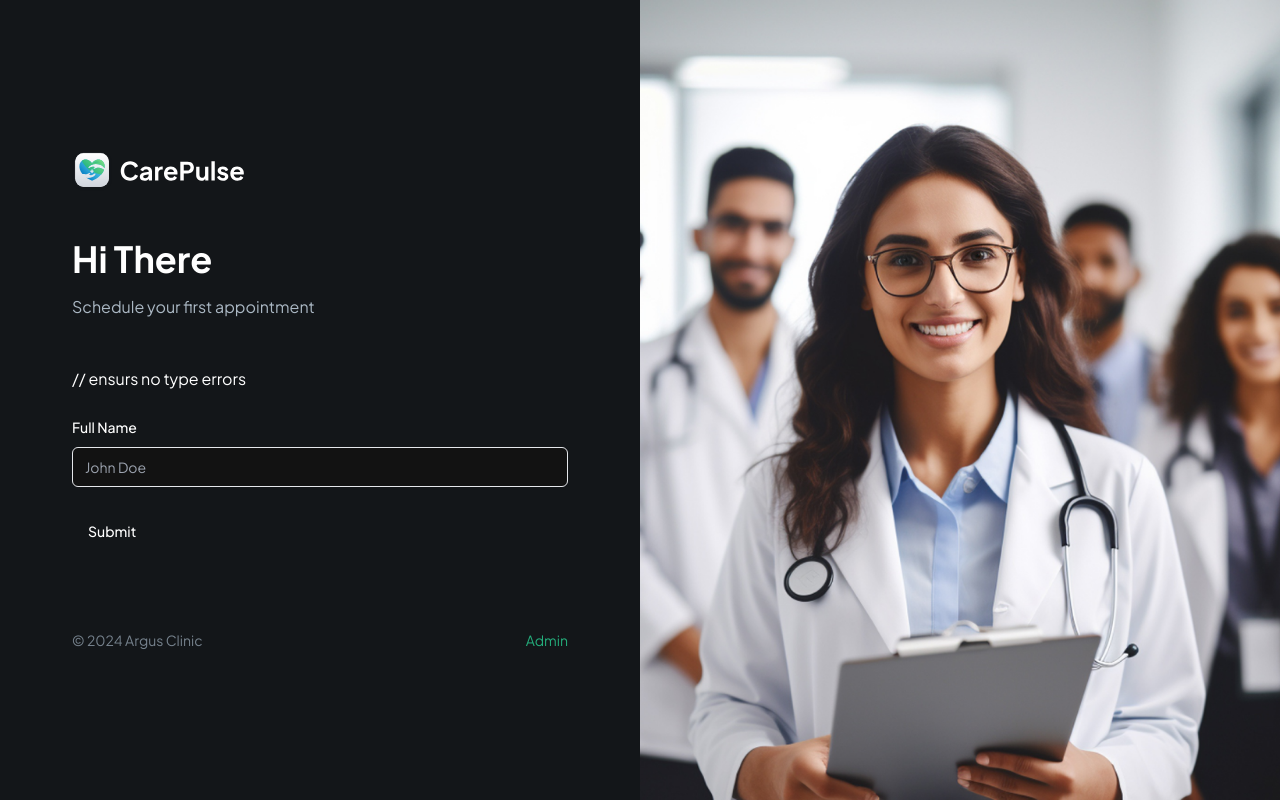
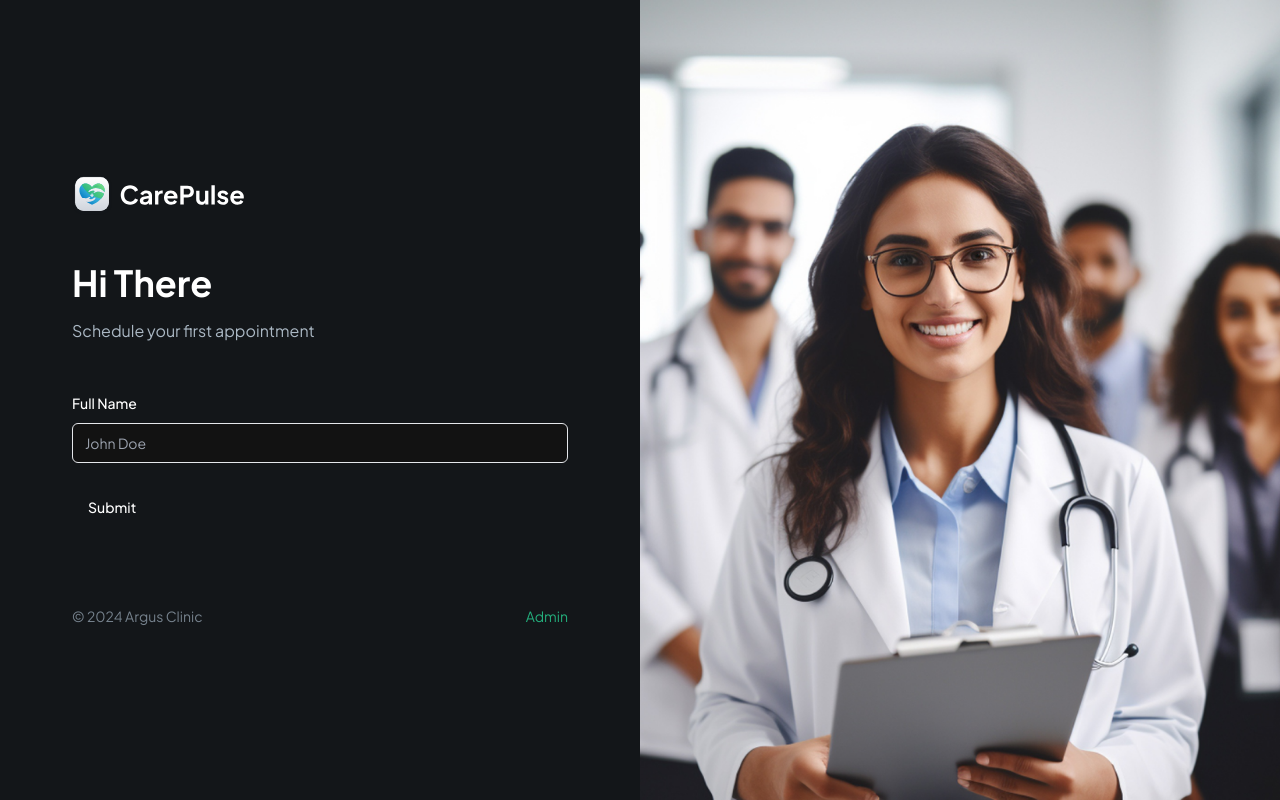
Before and after one commit to Trishaneww/argus-clinic, a Next.js app: page / in a window 1280 px wide. Built offline with nearby package versions, Linux system fonts and the light colour scheme.

Commit message:
custom form field

```diff
--- a/components/CustomFormField.tsx
+++ b/components/CustomFormField.tsx
@@ -17,7 +17,7 @@ interface CustomProps {
     fieldType: FormFieldType,
     name: string,
     label?: string,
-    placeolder?: string,
+    placeholder?: string,
     iconSrc?: string,
     iconAlt?: string,
     disabled?: boolean,
@@ -28,7 +28,7 @@ interface CustomProps {
 
 }
 
-const RenderField = () => {
+const RenderField = ({ field, props}: { field: any; props: CustomProps }) => {
     return (
         <Input
             type="text"
@@ -38,7 +38,7 @@ const RenderField = () => {
 }
 
 const CustomFormField = (props: CustomProps) => {
-    const { control, fieldType, name, label } = props
+    const { control, fieldType, name, label } = props;
   return (
     <FormField
         control={control}
@@ -50,17 +50,9 @@ const CustomFormField = (props: CustomProps) => {
                 )}
 
                 <RenderField field={field} props={props} />
+                <FormMessage className="shad-error" />
             </FormItem>
-        //   <FormItem>
-        //     <FormLabel>Username</FormLabel>
-        //     <FormControl>
-        //       <Input placeholder="shadcn" {...field} />
-        //     </FormControl>
-        //     <FormDescription>
-        //       This is your public display name.
-        //     </FormDescription>
-        //     <FormMessage />
-        //   </FormItem>
+
         )}
       />
   )
--- a/components/forms/PatientForm.tsx
+++ b/components/forms/PatientForm.tsx
@@ -46,13 +46,13 @@ const PatientForm = () => {
         <p className="text-dark-700">Schedule your first appointment</p>
       </section>
 
-      // ensurs no type errors
+      {/* ensurs no type errors */}
       <CustomFormField
         fieldType={FormFieldType.INPUT}
         control={form.control}
         name="name"
         label="Full Name"
-        placeHolder="John Doe"
+        placeholder="John Doe"
         iconSrc="/assets/icons/user.svg"
         iconAlt="user"
       />
```
